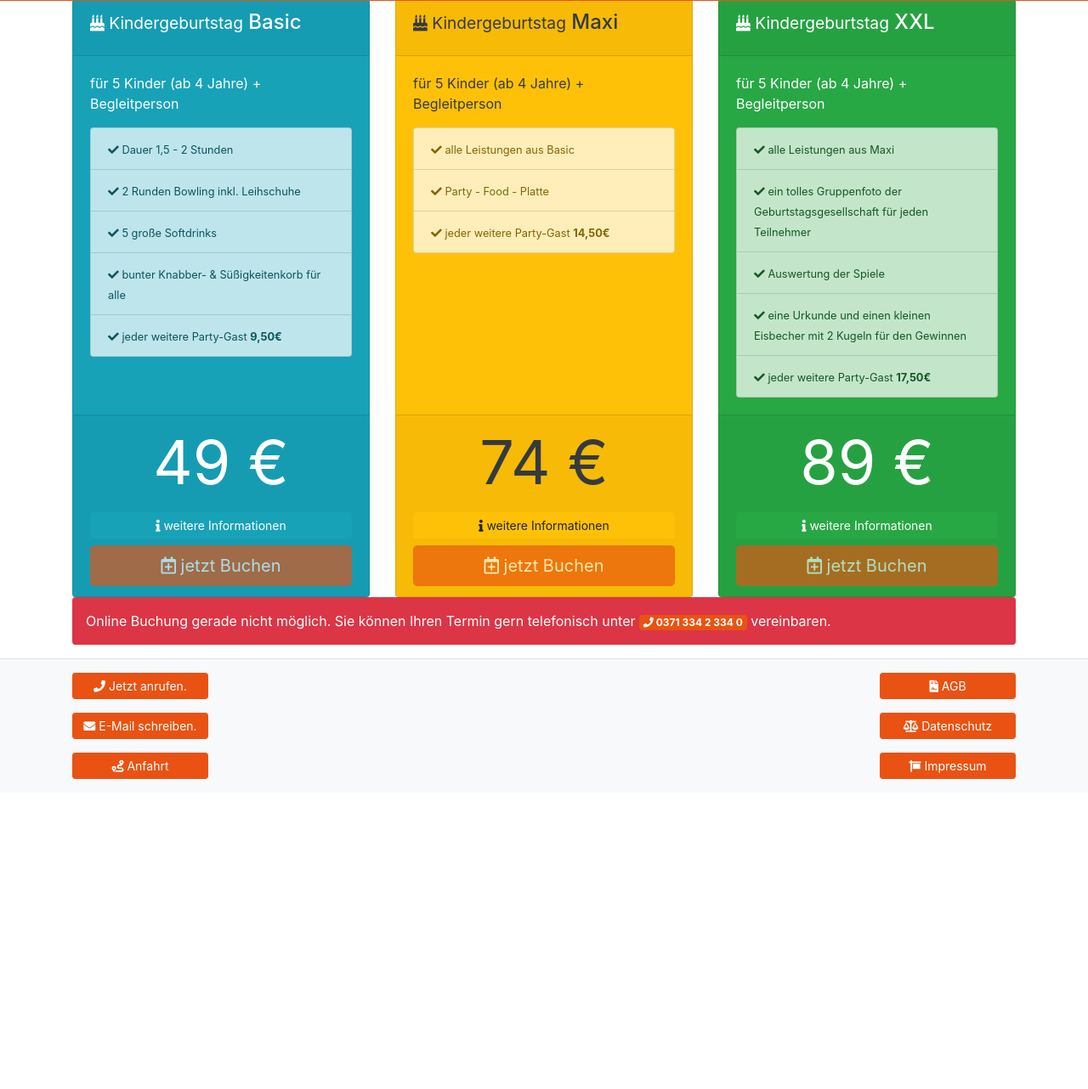
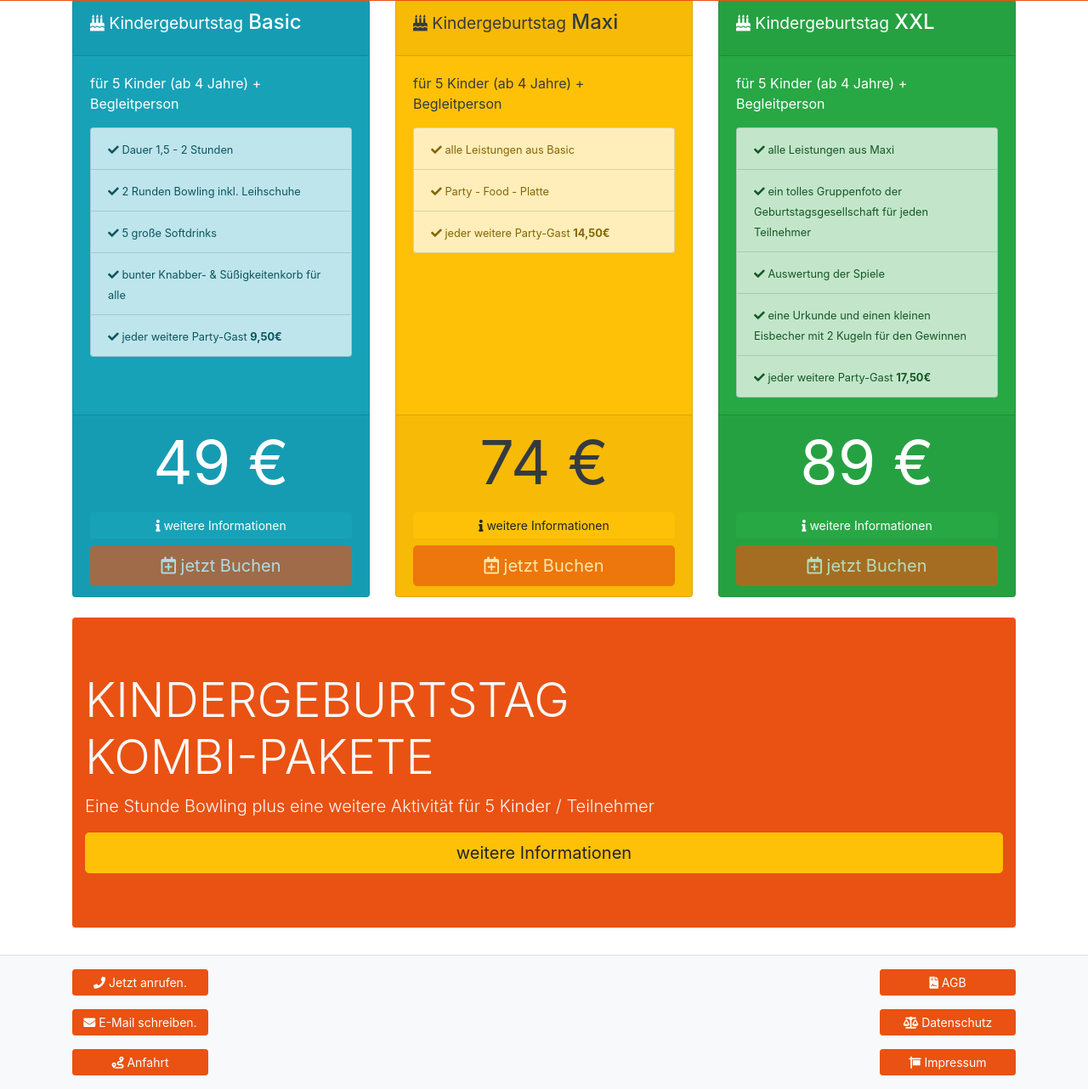
Before and after one commit to Rivagroup/bc-website, a CodeIgniter app: page /database/kindergeburtstag in a window 1280 px wide. Shown: the part 81-1363 px from the top of the page at 85% size. Before the commit the page ends 998 px from the top, so only its background shows below. Run offline with CodeIgniter, Linux system fonts and the light colour scheme.

Commit message:
cross marketing combo packets

```diff
--- a/application/views/kindergeburtstag/overview.php
+++ b/application/views/kindergeburtstag/overview.php
@@ -65,10 +65,11 @@
             </div>
         </div>
     </div>
-    <div class="mx-auto bg-danger text-white container-fluid rounded p-3">
-        Online Buchung gerade nicht möglich. Sie können Ihren Termin gern telefonisch unter
-        <a class="badge badge-primary" href="tel:+4937133423340">
-            <i class="fas fa-phone"></i> 0371 334 2 334 0
-        </a> vereinbaren.
+    <div class="jumbotron jumbotron-fluid mt-4 rounded bg-primary text-light">
+        <div class="container">
+            <h1 class="display-4">KINDERGEBURTSTAG<br/>KOMBI-PAKETE</h1>
+            <p class="lead">Eine Stunde Bowling plus eine weitere Aktivität für 5 Kinder / Teilnehmer</p>
+            <a href="https://spielcenter-chemnitz.de/kombi/#bowling" target="_blank" class="btn btn-lg btn-block btn-warning" role="button">weitere Informationen</a>
+        </div>
     </div>
 </div>
```
